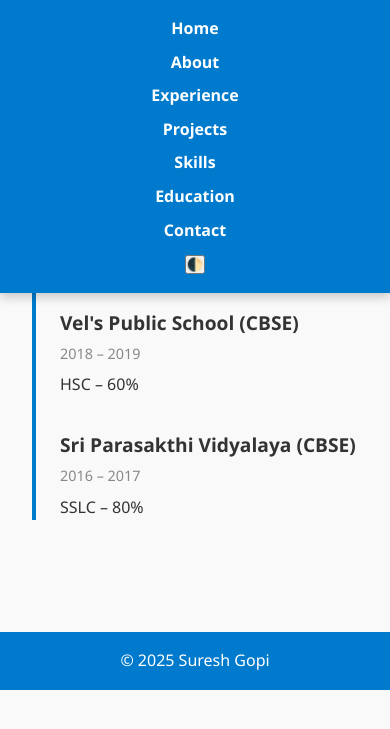
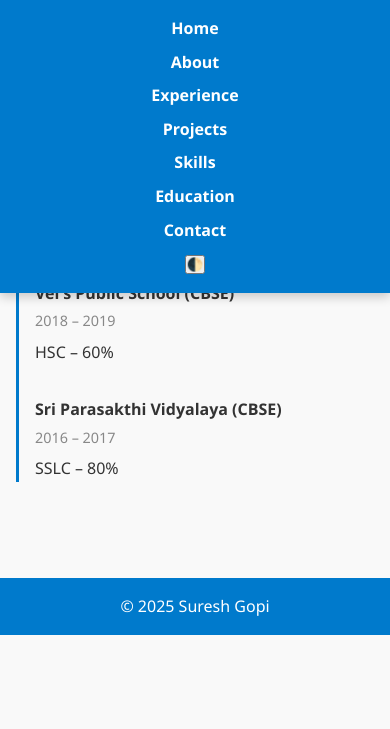
Before and after one commit to LSureshGopi/Portfolio_SureshGopi, a Flask app: page /education in a window 390 px wide. Shown: the top 729 px of the page. Run offline with Flask 3, Linux system fonts and the light colour scheme.

Commit message:
Manually added clean css

```diff
--- a/static/css/style.css
+++ b/static/css/style.css
@@ -179,22 +179,7 @@ footer {
     color: #f0f0f0;
 }
 
-/* Responsive Fix */
-@media (max-width: 600px) {
-    nav ul {
-        flex-direction: column;
-        gap: 0.5rem;
-    }
-
-    h1 {
-        font-size: 2em;
-    }
-
-    h2 {
-        font-size: 1.2em;
-    }
-}
-
+/* Skill Badges */
 .skill-badges {
     display: flex;
     flex-wrap: wrap;
@@ -220,6 +205,8 @@ footer {
     background-color: #444;
     color: #eee;
 }
+
+/* Contact Info */
 .contact-info {
     margin-top: 1em;
     line-height: 2;
@@ -231,6 +218,7 @@ footer {
     text-decoration: none;
 }
 
+/* Contact Form */
 .contact-form {
     margin-top: 2em;
     display: flex;
@@ -251,3 +239,75 @@ footer {
     width: fit-content;
     align-self: flex-start;
 }
+
+/* Responsive Fix */
+@media (max-width: 600px) {
+    /* Container adjustments */
+    .container {
+        padding: 1em;
+        max-width: 100%;
+    }
+
+    /* Navbar stacking */
+    nav ul {
+        flex-direction: column;
+        gap: 0.5rem;
+        padding: 0;
+    }
+
+    nav ul li {
+        text-align: center;
+    }
+
+    /* Headings smaller */
+    h1 {
+        font-size: 1.8em;
+    }
+
+    h2 {
+        font-size: 1.1em;
+    }
+
+    /* Timeline adjustments */
+    .timeline {
+        padding-left: 1em;
+        border-left-width: 3px;
+    }
+
+    .timeline::before {
+        left: -7px;
+        width: 14px;
+        height: 14px;
+    }
+
+    .timeline-item h3 {
+        font-size: 1em;
+    }
+
+    /* Cards single column */
+    .card-grid {
+        grid-template-columns: 1fr;
+        gap: 1.5em;
+    }
+
+    /* Skill badges stack vertically */
+    .skill-badges {
+        flex-direction: column;
+        gap: 0.75em;
+    }
+
+    /* Contact form full width */
+    .contact-form {
+        max-width: 100%;
+        padding: 0 1em;
+    }
+
+    /* Buttons full width for easier tap */
+    .btn,
+    .contact-form button {
+        width: 100%;
+        text-align: center;
+        padding: 1em;
+        font-size: 1.1em;
+    }
+}
```
